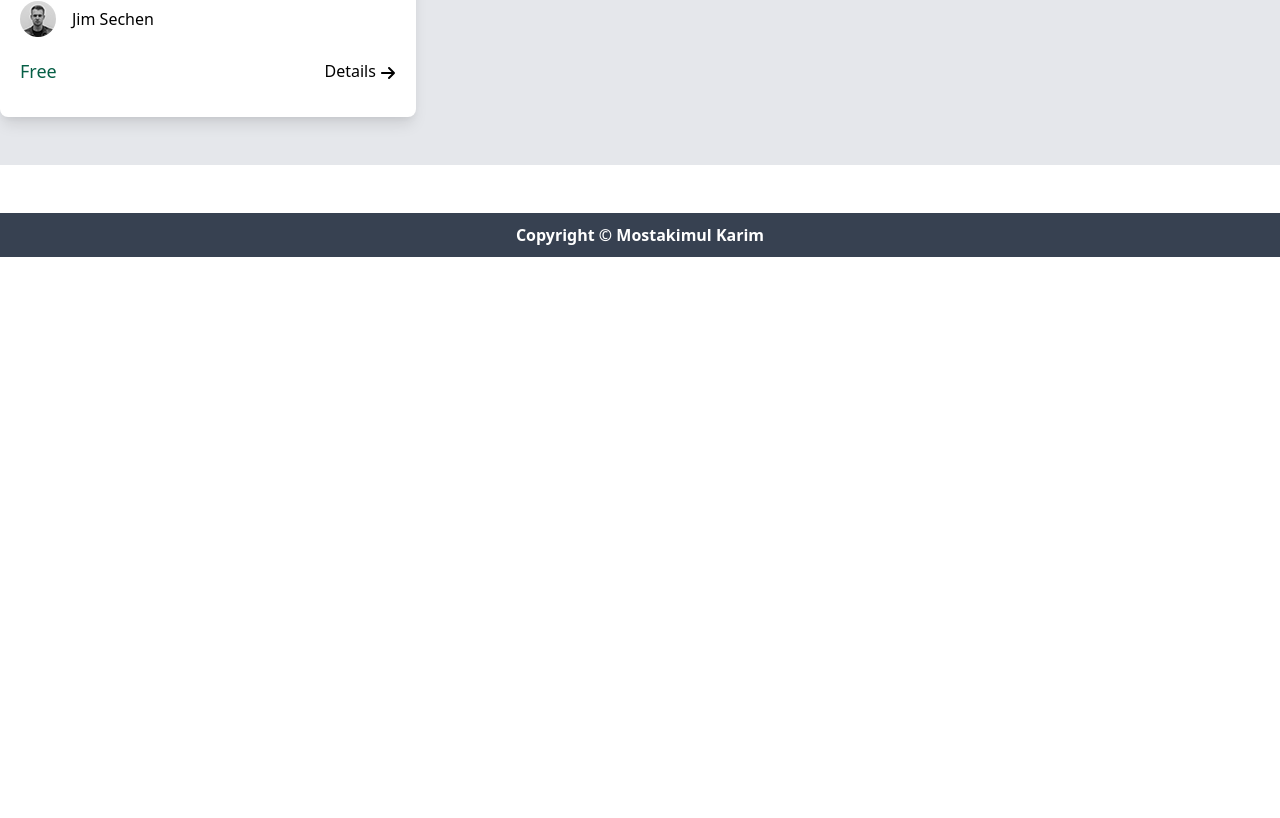
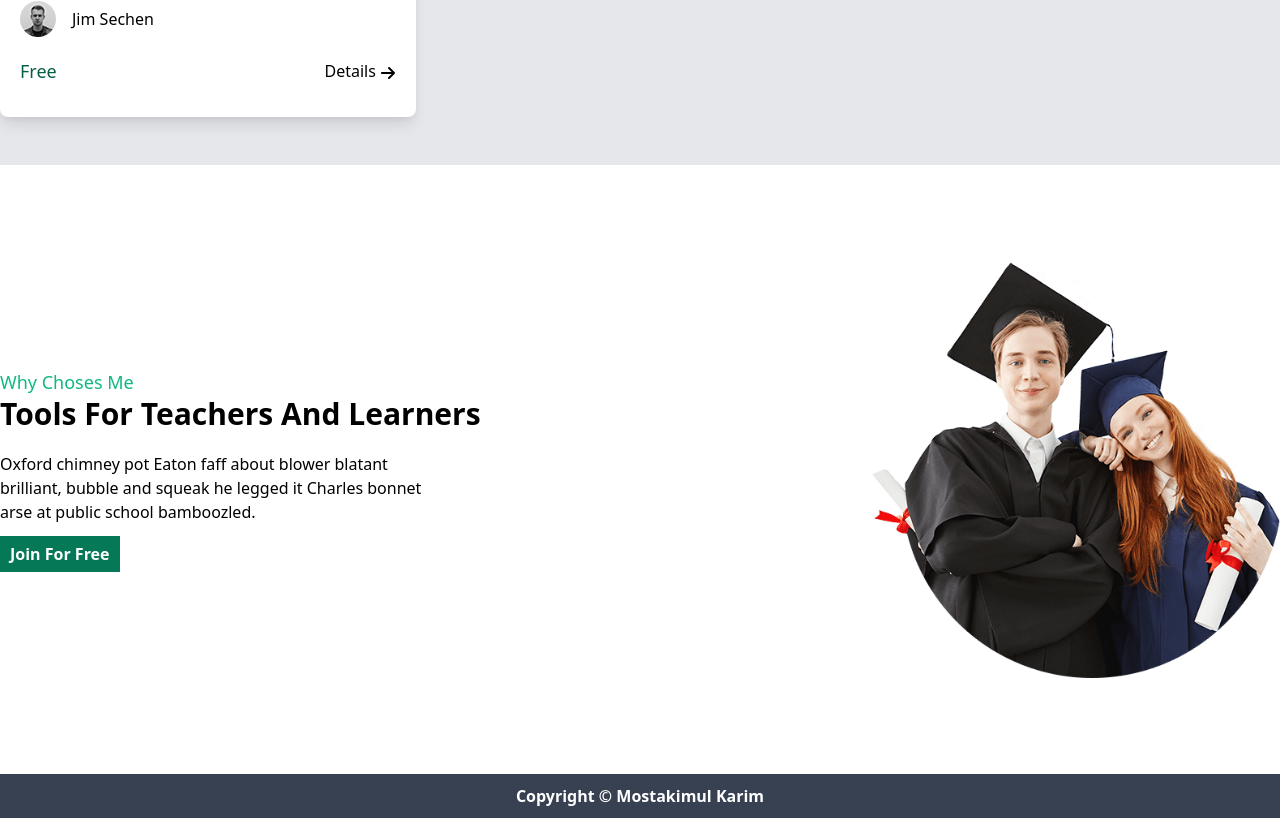
Before and after one commit to Mostakimul/react-educal, a React (Create React App) app: page / in a window 1280 px wide. Shown: the part 1883-2701 px from the top of the page. Before the commit the page ends 2140 px from the top, so only its background shows below. Built offline with nearby package versions, Linux system fonts and the light colour scheme.

Commit message:
simple why choose us

```diff
--- /dev/null
+++ b/src/components/ChooseUs/ChooseUs.js
@@ -0,0 +1,29 @@
+import React from 'react';
+
+const ChooseUs = () => {
+  return (
+    <div className="container mx-auto">
+      <div className="flex justify-around items-center">
+        <div>
+          <h4 className="text-lg text-green-500">Why Choses Me</h4>
+          <h3 className="text-3xl font-semibold mb-5">
+            Tools For Teachers And Learners
+          </h3>
+          <p className="w-1/2">
+            Oxford chimney pot Eaton faff about blower blatant brilliant, bubble
+            and squeak he legged it Charles bonnet arse at public school
+            bamboozled.
+          </p>
+          <button className="bg-green-700 text-white font-semibold py-1.5 px-2.5 mt-3">
+            Join For Free
+          </button>
+        </div>
+        <div>
+          <img src="/images/why.png" alt="why" />
+        </div>
+      </div>
+    </div>
+  );
+};
+
+export default ChooseUs;
--- a/src/pages/Home.js
+++ b/src/pages/Home.js
@@ -1,4 +1,5 @@
 import React from 'react';
+import ChooseUs from '../components/ChooseUs/ChooseUs';
 import Courses from '../components/Courses/Courses';
 import Hero from '../components/Hero/Hero';
 import Overview from '../components/Overview/Overview';
@@ -15,6 +16,9 @@ const Home = () => {
       <section className="bg-gray-200 my-12 py-12">
         <Courses></Courses>
       </section>
+      <section className="my-12 py-12">
+        <ChooseUs></ChooseUs>
+      </section>
     </div>
   );
 };
```
